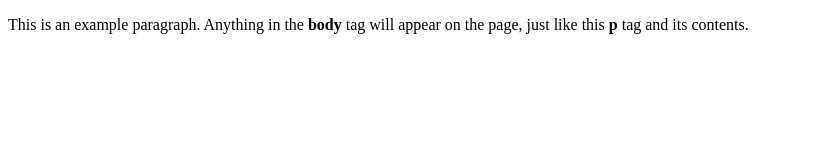
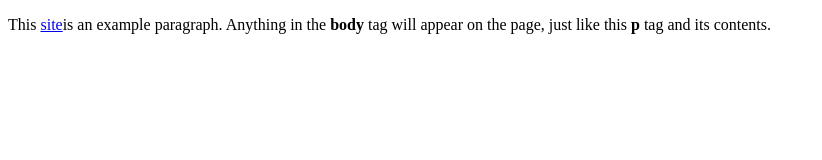
Before and after one commit to EvanK316/EvanK316.github.io, a plain HTML site: page index.html in a window 1280 px wide. Shown: the whole page, without its empty margins (0-822 px from the left). Drawn offline with Linux system fonts and the light colour scheme.

Commit message:
Add files via upload

```diff
--- a/index.html
+++ b/index.html
@@ -4,6 +4,6 @@
     <title>This is the title of the webpage!</title>
   </head>
   <body>
-    <p>This is an example paragraph. Anything in the <strong>body</strong> tag will appear on the page, just like this <strong>p</strong> tag and its contents.</p>
+    <p>This <a href="file:///C:/Users/hp/Downloads/UnequalCommutes.html">site</a>is an example paragraph. Anything in the <strong>body</strong> tag will appear on the page, just like this <strong>p</strong> tag and its contents.</p>
   </body>
 </html>
```
